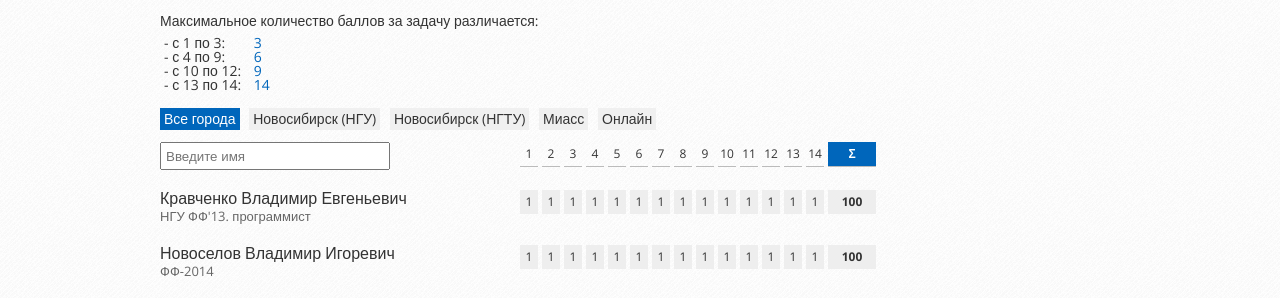
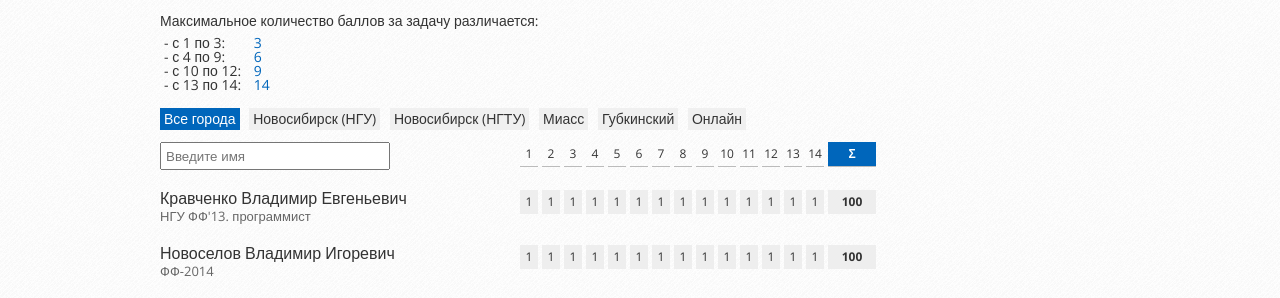
Before and after one commit to kontrsumma/kontrsumma.github.io, a Jekyll site: the page built from results.html, in a window 1280 px wide and 900 px high, scrolled down 332 px. Shown: the part 151-449 px from the top of the window. Built offline with Jekyll 4.4.1, drawn with Linux system fonts in a browser that asks for light colours; nearby versions of some CDN libraries.

Commit message:
Update results.html (#16)

```diff
--- a/results.html
+++ b/results.html
@@ -18,8 +18,8 @@ description: Доступны результаты Контрольной сум
 	<div data-city="nsk-nsu" class="cities__item">Новосибирск (НГУ)</div>
 	<div data-city="nsk-nstu" class="cities__item">Новосибирск (НГТУ)</div>
 	<div data-city="miass" class="cities__item">Миасс</div>
-	<!--<div data-city="gubkinskiy" class="cities__item">Губкинский</div>
-	<div data-city="novouralsk" class="cities__item">Новоуральск</div>-->
+	<div data-city="gubkinskiy" class="cities__item">Губкинский</div>
+	<!--<div data-city="novouralsk" class="cities__item">Новоуральск</div>-->
 	<div data-city="online" class="cities__item">Онлайн</div>
 </div>
 
```
